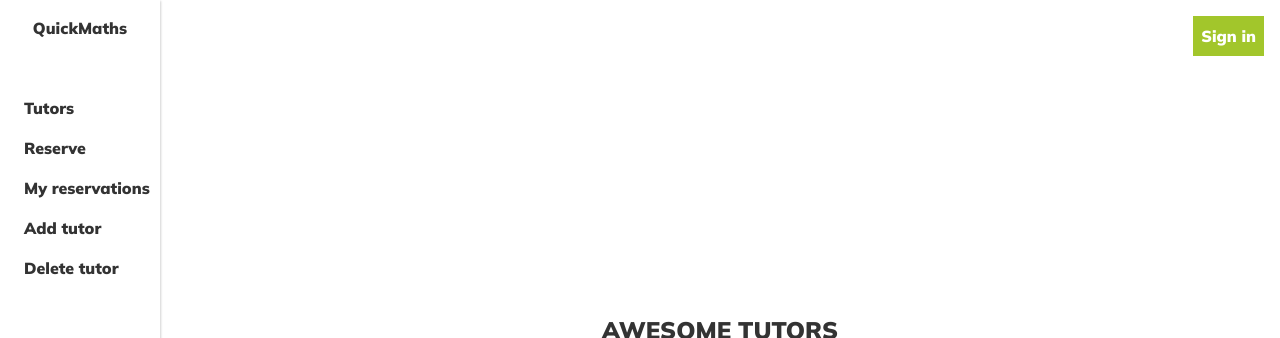
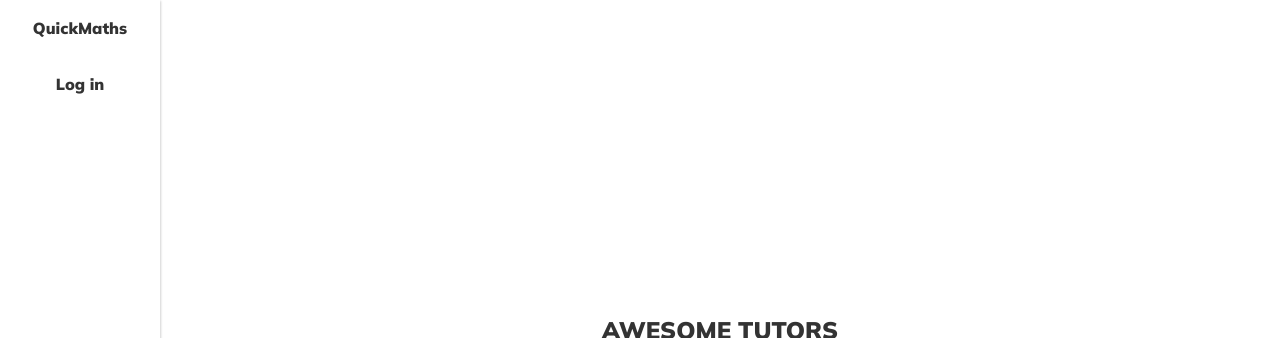
Before and after one commit to laiifuu/quickmaths-frontend, a React (Create React App) app: page / in a window 1280 px wide. Both pictures are taken after a click on the button "burger menu button". Shown: the top 338 px of the page. Built offline with nearby package versions, Linux system fonts and the light colour scheme; no server answers.

Commit message:
Add login button to the Nav

```diff
--- a/src/modules/Home.js
+++ b/src/modules/Home.js
@@ -1,5 +1,4 @@
 import { useSelector } from 'react-redux';
-import { Link } from 'react-router-dom';
 import Carousel from './Carousel';
 
 const Home = () => {
@@ -7,7 +6,6 @@ const Home = () => {
 
   return (
     <section className="main-page-section">
-      <Link className="login-button" to="/user/login">Sign in</Link>
       <div className="heading">
         <h1>AWESOME TUTORS</h1>
         <p>Please choose your favourite tutor!</p>
--- a/src/modules/Nav.js
+++ b/src/modules/Nav.js
@@ -4,6 +4,7 @@ import './Nav.scss';
 
 const Nav = () => {
   const [showMenu, setShowMenu] = useState(false);
+  const isLoggedIn = JSON.parse(window.localStorage.getItem('logged_in'));
 
   const toggleMenu = () => {
     setShowMenu(!showMenu);
@@ -25,6 +26,8 @@ const Nav = () => {
 
       <nav className={!showMenu ? 'display-none' : ''}>
         <NavLink to="/" className="logo" onClick={hideMenu}>QuickMaths</NavLink>
+
+        {isLoggedIn ? (
           <ul className="menuLinks">
             <li>
               <NavLink to="/" onClick={hideMenu}>Tutors</NavLink>
@@ -42,6 +45,8 @@ const Nav = () => {
               <NavLink to="/delete_tutor" onClick={hideMenu}>Delete tutor</NavLink>
             </li>
           </ul>
+        ) : (<NavLink className="logInButton" to="/user/login" onClick={hideMenu}>Log in</NavLink>)}
+
         <ul className="socialLinks">
           <li>
             <a href="https://facebook.com" onClick={hideMenu} target="_blank" rel="noreferrer" aria-label="facebook page"><i className="fa-brands fa-facebook-f" /></a>
--- a/src/modules/Nav.scss
+++ b/src/modules/Nav.scss
@@ -13,6 +13,10 @@ nav {
   height: 100vh;
   width: 100vw;
   top: 0;
+}
+
+.logInButton {
+  margin: 1rem auto;
 }
 
 .display-none {
```
Lines whose indentation alone changed are shown as unchanged.
